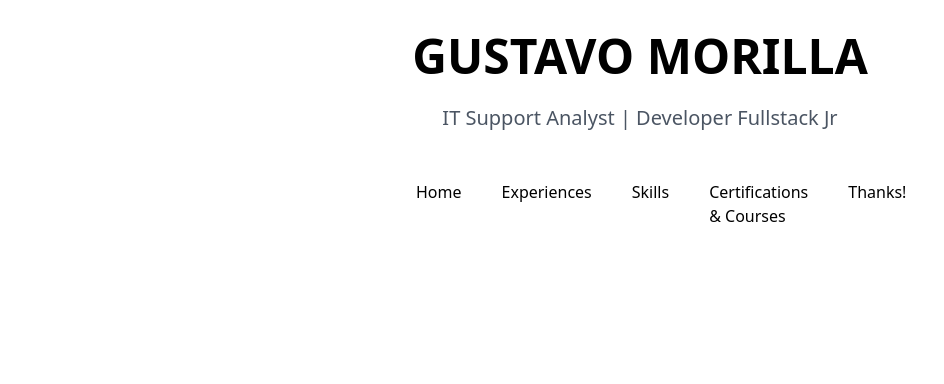
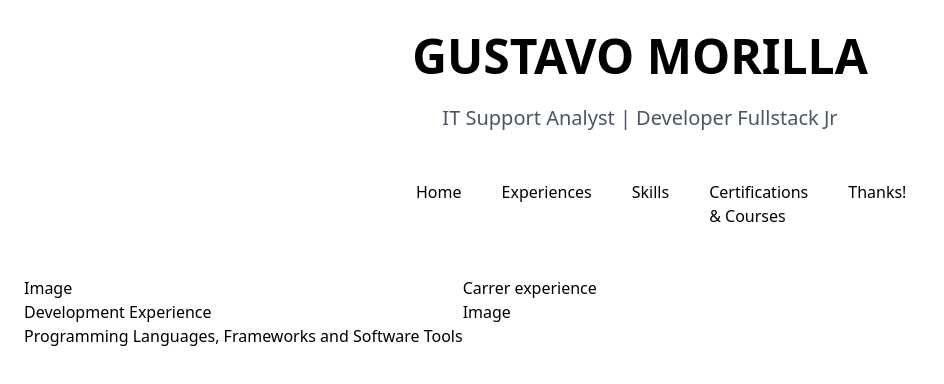
Before and after one commit to M0rilla/MyProfile, a Next.js app: page /experiences/experiences in a window 1280 px wide. Shown: the top 384 px of the page, without its empty margins (0-944 px from the left). Built offline with nearby package versions, Linux system fonts and the light colour scheme.

Commit message:
started the drawning of Experiences page

```diff
--- a/components/SiteLayout.js
+++ b/components/SiteLayout.js
@@ -40,7 +40,7 @@ const SiteLayout = ({ children }) => (
         </div>
       </div>
     </div>
-    <div className="flex items-center bg-gray-700">{children}</div>
+    <div className="flex">{children}</div>
   </div>
 );
 
--- a/pages/experiences/experiences.js
+++ b/pages/experiences/experiences.js
@@ -3,7 +3,15 @@ import SiteLayout from "../../components/SiteLayout";
 export default function Experiences({ skills }) {
   return (
     <SiteLayout>
-      <div className="divide-y divide-gray-100"></div>
+      <section className="flex items-center justify-center m-6">
+        <div className="grid grid-cols-2">
+          <div>Image</div>
+          <div>Carrer experience</div>
+          <div>Development Experience</div>
+          <div>Image</div>
+          Programming Languages, Frameworks and Software Tools
+        </div>
+      </section>
     </SiteLayout>
   );
 }
--- a/pages/index.js
+++ b/pages/index.js
@@ -24,9 +24,9 @@ console.log(publicRuntimeConfig.staticFolder);
 
 const Index = () => (
   <SiteLayout>
-    <section className="container mx-auto mb-20">
+    <section className="w-screen bg-gray-700">
       <div className="flex items-center justify-center my-6">
-        <div className="flex home-bgstyle bg-home bg-auto rounded-lg grid grid-cols-2">
+        <div className="flex home-bgstyle bg-home rounded-lg grid grid-cols-2">
           <div className="rounded-lg h-auto my-6 mx-6">
             <Image
               className="rounded-full object-none object-center"
@@ -76,9 +76,10 @@ const Index = () => (
         </div>
       </div>
       <div className="text-center">
-        <button className="bg-gray-900 text-white font-medium rounded-lg px-6 py-4 leading-tight">
+        <button className="bg-gray-900 text-white font-small rounded-lg px-4 py-4 m-6 leading-tight">
           Leave a Like!
         </button>
+
       </div>
     </section>
   </SiteLayout>
```
